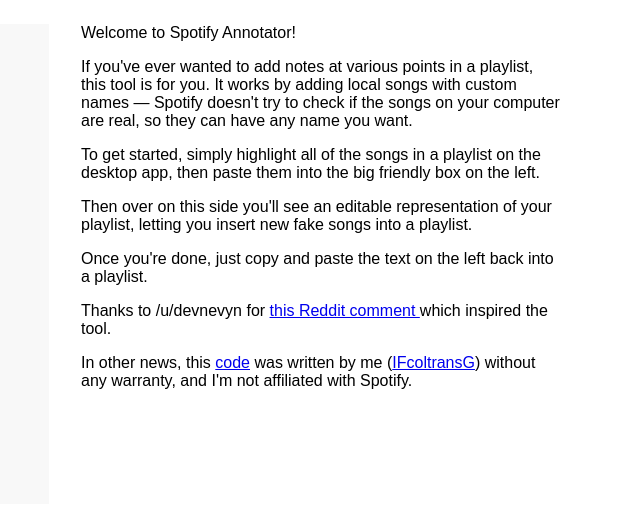
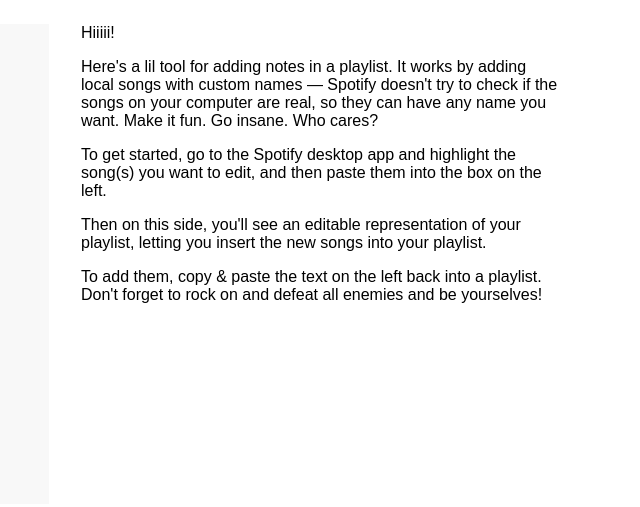
Before and after one commit to lomat20/commentify, a plain HTML site: page index.html in a window 1280 px wide. Shown: the whole page, without its empty margins (575-1215 px from the left). Drawn offline with Linux system fonts and the light colour scheme.

Commit message:
Update index.html

```diff
--- a/index.html
+++ b/index.html
@@ -324,23 +324,16 @@
     <div class="column" id="rightPanel">
       <div class="embeds" id="rightPanelList">
         <div id="welcome">
-          Welcome to Spotify Annotator!<p>
-            If you've ever wanted to add notes at various points in a playlist, this tool is for you. It works by adding
-            local
-            songs with custom names &mdash; Spotify doesn't try to check if the songs on your computer are real, so they
-            can have
-            any name you want.
+          Hiiiii!<p>
+            Here's a lil tool for adding notes in a playlist. It works by adding local songs with custom names &mdash; Spotify doesn't try to check if the songs on your computer are real, so they
+            can have any name you want. Make it fun. Go insane. Who cares?
           <p>
-            To get started, simply highlight all of the songs in a playlist on the desktop app, then paste them into the
-            big
-            friendly box on the left.
+            To get started, go to the Spotify desktop app and highlight the song(s) you want to edit, and then paste them into the box on the left.
           <p>
-            Then over on this side you'll see an editable representation of your playlist, letting you insert new fake
-            songs into
-            a playlist.
+            Then on this side, you'll see an editable representation of your playlist, letting you insert the new songs into your playlist.
           <p>
-            Once you're done, just copy and paste the text on the left back into a playlist.
-          <p>
+            To add them, copy & paste the text on the left back into a playlist. Don't forget to rock on and defeat all enemies and be yourselves!
+          <!-- <p>
             Thanks to /u/devnevyn for <a
               href="https://www.reddit.com/r/spotify/comments/odw8a/spotify_collaborative_playlist_annotation_how/c3j9aaz?utm_source=share&utm_medium=web2x&context=3">
               this Reddit comment
@@ -349,7 +342,7 @@
           <p>
 
             In other news, this <a href="https://github.com/IFcoltransG/spotify-annotator/">code</a> was written by me (<a href="https://github.com/IFcoltransG/">IFcoltransG</a>) without any warranty, and I'm not affiliated with
-            Spotify.
+            Spotify. -->
         </div>
       </div>
     </div>
```
